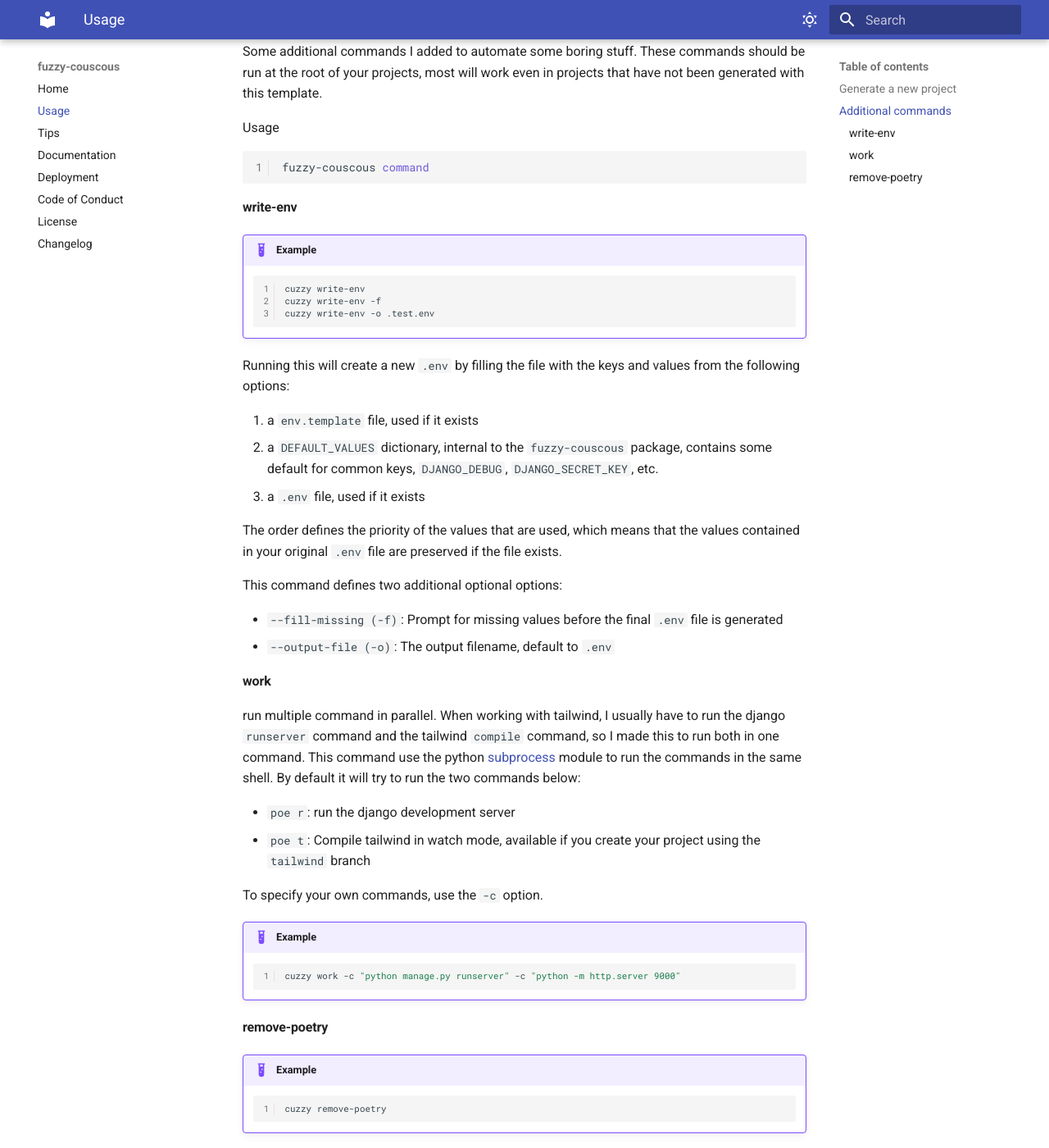
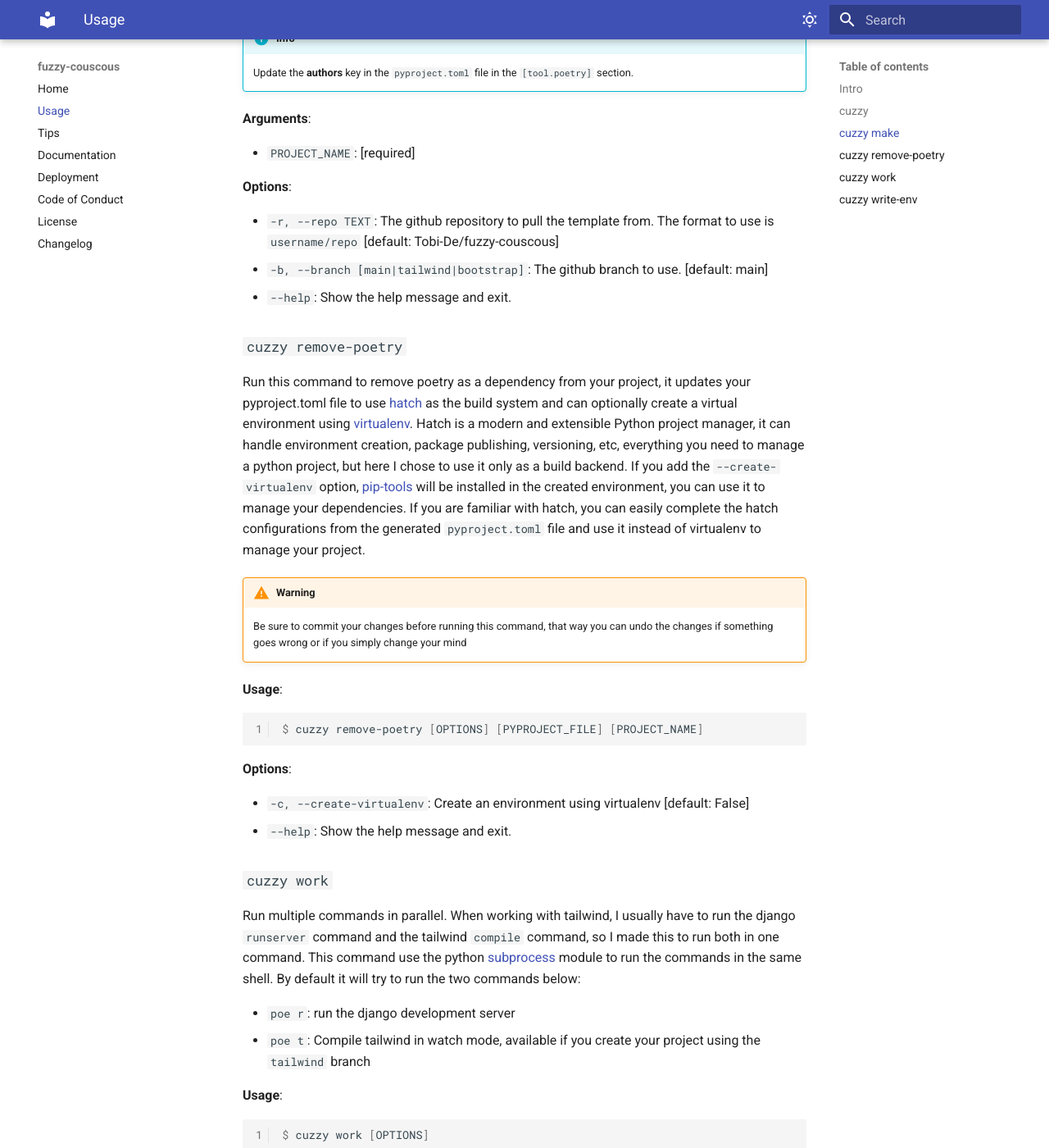
Before and after one commit to Tobi-De/fuzzy-couscous, an MkDocs documentation site: the page built from docs/usage.md, in a window 1280 px wide and 1400 px high, scrolled down 1470 px. Shown: the whole window at 82% size. Built offline with MkDocs 1.6.1 and Material for MkDocs 9.7.7, drawn with Linux system fonts in a browser that asks for light colours; some of the changed text lies outside the part shown.

Commit message:
docs: update the commands docs

````diff
--- a/.pre-commit-config.yaml
+++ b/.pre-commit-config.yaml
@@ -2,7 +2,7 @@
 # See https://pre-commit.com/hooks.html for more hooks
 repos:
   - repo: https://github.com/pre-commit/pre-commit-hooks
-    rev: v4.3.0
+    rev: v4.4.0
     hooks:
       - id: trailing-whitespace
       - id: end-of-file-fixer
@@ -23,6 +23,6 @@ repos:
           - "--application-directories=fuzzy-couscous"
 
   - repo: https://github.com/charliermarsh/ruff-pre-commit
-    rev: v0.0.158
+    rev: v0.0.161
     hooks:
       - id: ruff
--- a/docs/usage.md
+++ b/docs/usage.md
@@ -1,6 +1,6 @@
 This page describe how to use the all available commands.
 
-## Generate a new project
+## Intro
 
 !!! Note
     `fuzzy-couscous` is the name of the cli installed when you install this package but since it's a bit annoying to
@@ -18,62 +18,115 @@ The cli command is installed together with the package.
     pip install fuzzy-couscous --upgrade
     ```
 
-Initialize a new django project with the command below:
+## `cuzzy`
 
-```shell
-cuzzy make my_new_project
+**Usage**:
+
+```console
+$ cuzzy [OPTIONS] COMMAND [ARGS]...
+```
+
+**Options**:
+
+* `--install-completion`: Install completion for the current shell.
+* `--show-completion`: Show completion for the current shell, to copy it or customize the installation.
+* `--help`: Show the help message and exit.
+
+**Commands**:
+
+* `make`: Initialize a new django project.
+* `remove-poetry`:  Run this command to remove poetry as a dependency from your project.
+* `work`: Run multiple commands in parallel.
+* `write-env`: Update or create a .env file from a .env.template file.
+
+## `cuzzy make`
+
+Initialize a new django project. This template makes a lot of assumptions, if you want to make some adjustments to the template
+you can [fork the github repository](https://github.com/Tobi-De/fuzzy-couscous/fork) of this project and make your changes in the `templates` folder,
+you can then use the `--repo` option to specify your Github repository.
+
+??? Info "Custom repository"
+    Actually you don't need to fork my repository, you can use this command on any github repository hosting a django project template
+    as long as the template is defined in a `templates` folder in the root of the repository. Basically, the github repository
+    structure would look something like this:
+
+    ```shell
+    .
+    ├── templates
+    │   └── project_name
+    ```
+
+**Usage**:
+
+```console
+$ cuzzy make [OPTIONS] PROJECT_NAME
 ```
 
 !!! Info
     Update the **authors** key in the `pyproject.toml` file in the `[tool.poetry]` section.
 
-This command may take two optional arguments:
+**Arguments**:
 
-`--repo (-r)`: This template makes a lot of assumptions, if you like it but want to make some slight adjustments, make your own couscous by [forking this repo](https://github.com/Tobi-De/fuzzy-couscous/fork).
-You can then use this option to specify your github repository with the format `username/repo`.
+* `PROJECT_NAME`: [required]
 
-Example:
+**Options**:
 
-```python
-cuzzy make my_new_site --repo "Tobi-De/fuzzy-couscous"
+* `-r, --repo TEXT`: The github repository to pull the template from. The format to use is `username/repo`  [default: Tobi-De/fuzzy-couscous]
+* `-b, --branch [main|tailwind|bootstrap]`: The github branch to use.  [default: main]
+* `--help`: Show the help message and exit.
+
+## `cuzzy remove-poetry`
+
+Run this command to remove poetry as a dependency from your project, it updates your pyproject.toml
+file to use [hatch](https://hatch.pypa.io/latest/) as the build system and can optionally create a virtual environment using [virtualenv](https://github.com/pypa/virtualenv).
+Hatch is a modern and extensible Python project manager, it can handle environment creation, package publishing, versioning, etc,
+everything you need to manage a python project, but here I chose to use it only as a build backend.
+If you add the `--create-virtualenv` option, [pip-tools](https://github.com/jazzband/pip-tools) will be installed in the created environment,
+you can use it to manage your dependencies.
+If you are familiar with hatch, you can easily complete the hatch configurations from the generated `pyproject.toml` file
+and use it instead of virtualenv to manage your project.
+
+!!! Warning
+    Be sure to commit your changes before running this command, that way you can undo the changes if something goes
+    wrong or if you simply change your mind
+
+**Usage**:
+
+```console
+$ cuzzy remove-poetry [OPTIONS] [PYPROJECT_FILE] [PROJECT_NAME]
 ```
 
-`--branch (-b)`: Specify the branch from which you want to create the template (e.g. **tailwind**), the default value being **main**.
+**Options**:
 
-Example:
+* `-c, --create-virtualenv`: Create an environment using virtualenv  [default: False]
+* `--help`: Show the help message and exit.
 
-```python
-cuzzy make my_new_site -b tailwind
+## `cuzzy work`
+
+Run multiple commands in parallel. When working with tailwind, I usually have to run the django `runserver` command and
+the tailwind `compile` command, so I made this to run both in one command. This command use the python [subprocess](https://docs.python.org/3/library/subprocess.html) module to
+run the commands in the same shell. By default it will try to run the two commands below:
+
+- `poe r`: run the django development server
+- `poe t`: Compile tailwind in watch mode, available if you create your project using the `tailwind` branch
+
+**Usage**:
+
+```console
+$ cuzzy work [OPTIONS]
 ```
 
-If you've read this far and still think this template doesn't work for you, feel free to [create your own template](https://www.valentinog.com/blog/django-project/)
-and copy and paste what you want from other similar projects like I did.
+**Options**:
 
-Some examples of templates you can use as inspiration:
-
-- [cookiecutter-django](https://github.com/cookiecutter/cookiecutter-django)
-- [wemake-django-template](https://github.com/wemake-services/wemake-django-template)
-- [django-startproject-templates](https://github.com/adamchainz/django-startproject-templates)
-
-## Additional commands
-
-Some additional commands I added to automate some boring stuff. These commands should be run at the root of
-your projects, most will work even in projects that have not been generated with this template.
-
-Usage
-
-```shell
-fuzzy-couscous command
-```
-
-### write-env
+* `-c, --command TEXT`: The command to run.  [default: poe r, poe t]
+* `--help`: Show the help message and exit.
 
 !!! Example
     ```shell
-    cuzzy write-env
-    cuzzy write-env -f
-    cuzzy write-env -o .test.env
+    cuzzy work -c "python manage.py runserver" -c "python manage.py run_worker"
     ```
+
+## `cuzzy write-env`
 
 Running this will create a new `.env` by filling the file with the keys and values from the following options:
 
@@ -83,31 +136,14 @@ Running this will create a new `.env` by filling the file with the keys and valu
 
 The order defines the priority of the values that are used, which means that the values contained in your original `.env` file are preserved if the file exists.
 
-This command defines two additional optional options:
+**Usage**:
 
-- `--fill-missing (-f)`: Prompt for missing values before the final `.env` file is generated
-- `--output-file (-o)`: The output filename, default to `.env`
+```console
+$ cuzzy write-env [OPTIONS] [PROJECT_NAME]
+```
 
-### work
+**Options**:
 
-run multiple command in parallel. When working with tailwind, I usually have to run the django `runserver` command and
-the tailwind `compile` command, so I made this to run both in one command. This command use the python [subprocess](https://docs.python.org/3/library/subprocess.html) module to
-run the commands in the same shell. By default it will try to run the two commands below:
-
-- `poe r`: run the django development server
-- `poe t`: Compile tailwind in watch mode, available if you create your project using the `tailwind` branch
-
-To specify your own commands, use the `-c` option.
-
-!!! Example
-
-    ```shell
-    cuzzy work -c "python manage.py runserver" -c "python -m http.server 9000"
-    ```
-
-### remove-poetry
-
-!!! Example
-    ```shell
-    cuzzy remove-poetry
-    ```
+* `-f, --fill-missing`: Prompt to fill missing values.  [default: False]
+* `-o, --output-file FILE`: The output file path.  [default: .env]
+* `--help`: Show the help message and exit.
````
Also changed, not shown: other parts of docs/usage.md (+3 -3 lines), README.md (+3 -2 lines), 6 other files.
